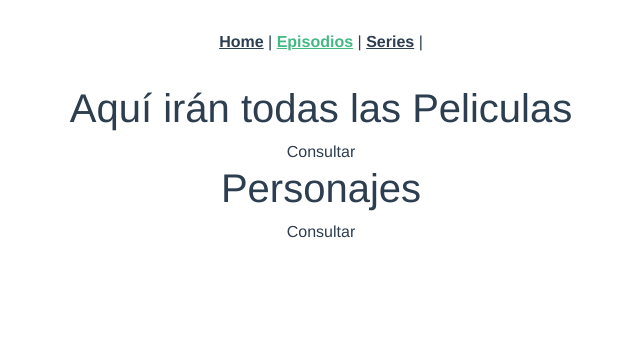
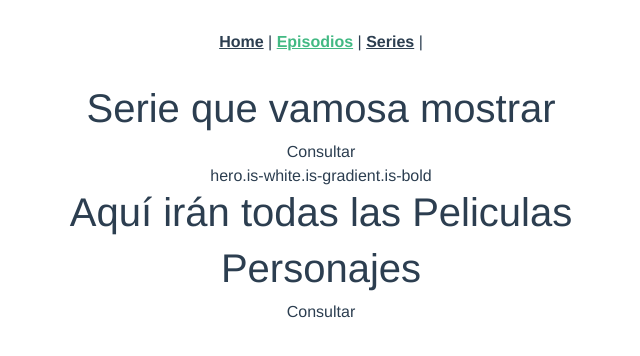
Before and after one commit to SarahiAbigail/project-lab, a Vue app: page /Episodes in a window 1280 px wide. Shown: the top 356 px of the page, without its empty margins (319-959 px from the left). Built offline with nearby package versions, Linux system fonts and the light colour scheme.

Commit message:
De nuevo trabajando en la consulta de la api

```diff
--- a/src/views/Episodes.vue
+++ b/src/views/Episodes.vue
@@ -1,8 +1,16 @@
 <template>
   <div class="Episodios" id="app">
+    <div class="hero is-white is-gradient is-bold">
+      <div class="hero-body">
+        <h1 class="title">
+          <span class="hs text success">Serie que vamosa mostrar</span>
+        </h1>
+            <button class="button" v-on:click="fetch">Consultar</button>
+      </div>
+
+    </div>
+    hero.is-white.is-gradient.is-bold
     <h1>Aquí irán todas las Peliculas</h1>
-    <button v-on:click="fetch">Consultar</button>
-
     <div v-for="character of characters" v-bind:key="character.id">
     {{ character }}
   </div>
```
